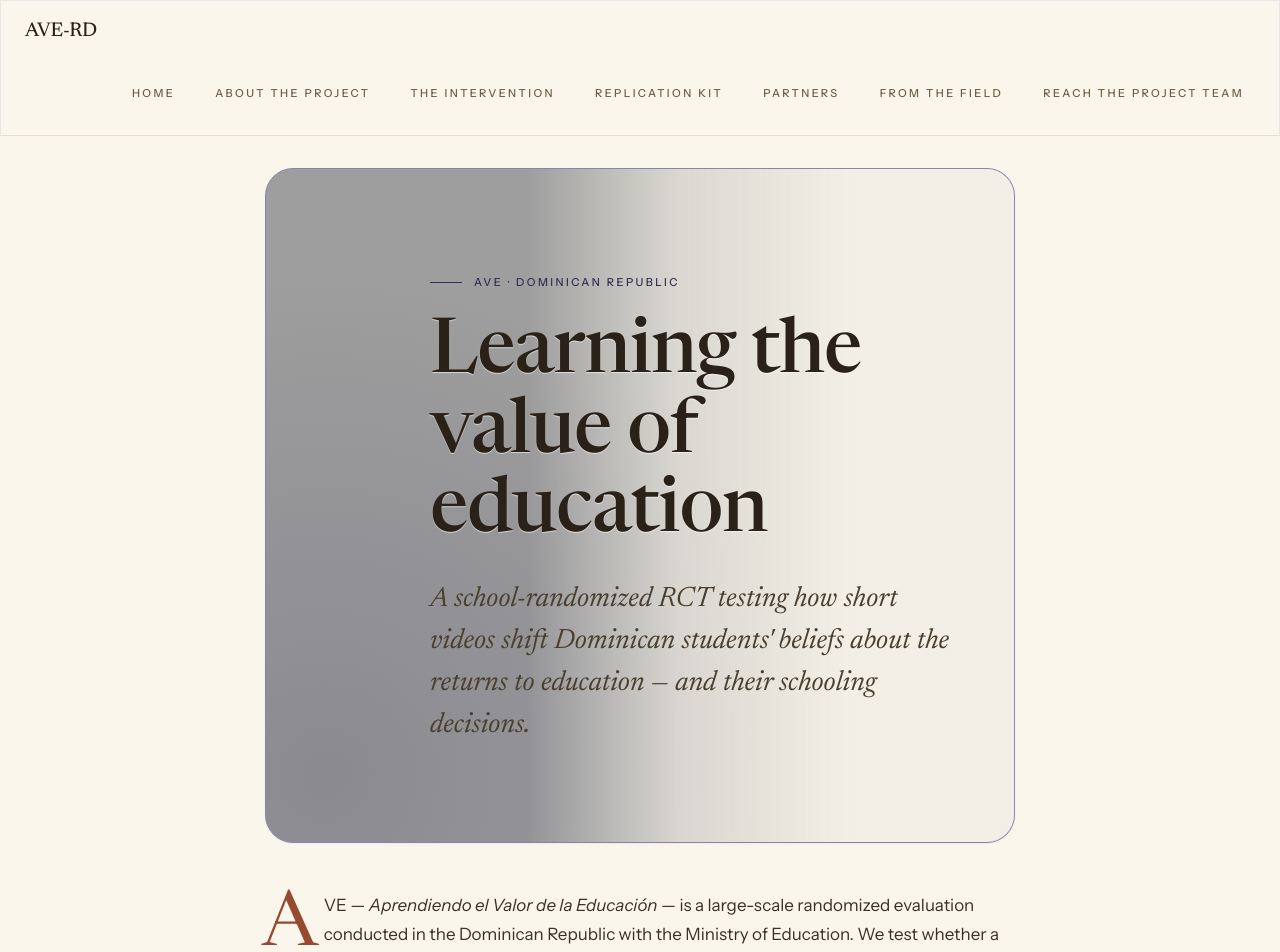
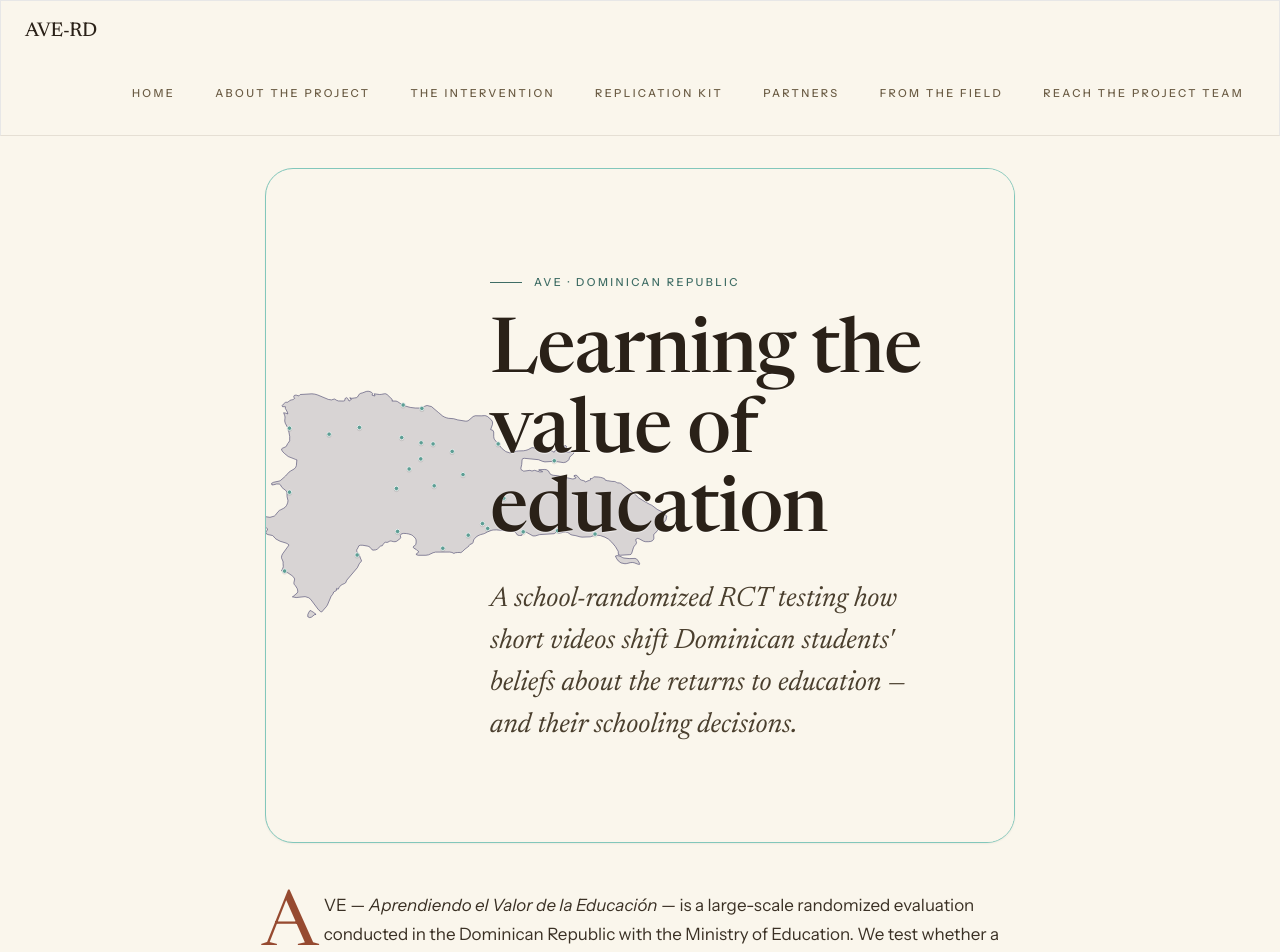
Before and after one commit to ave-rd/ave-rd.github.io, a Jekyll site: the page built from index.md, in a window 1280 px wide. Shown: the top 952 px of the page. Built offline with Jekyll 4.4.1, drawn with Linux system fonts in a browser that asks for light colours.

Commit message:
Inline DR map hero + elevate turquoise to primary
Turquoise → primary affordance
- --primary, --primary-strong, --ring all swap to turquoise
  (was cobalt). Cobalt preserved as --accent-cobalt for structural
  uses (the inline SVG country fill, the chrome). Dark-mode tokens
  flipped consistently.
- partner-card hover border swapped to turquoise-300 (was cobalt-300).

Inline DR map as the homepage hero
- _includes/dr-map.svg: 9.7 KB inline SVG generated from a public
  Natural Earth Dominican Republic feature (3 polygons, 580 verts).
  30 plausible city/town pins distributed across the country.
- _layouts/page.html includes dr-map.svg inside .map-figure when the
  page front matter sets hero-style: map. The SVG is positioned
  absolutely behind the text in the left half of the hero.
- _sass/_hero.scss styles the SVG with Iznik tokens: country fill +
  stroke use --accent-cobalt; pins are turquoise-500 with white
  rings and a subtle drop-shadow. Right-side parchment fade
  preserves text legibility.
- Pins are currently approximate — real school-location data can
  replace them by editing the pins[] list in /tmp/build_dr_svg.py
  (or hand-editing _includes/dr-map.svg).

```diff
--- a/_layouts/page.html
+++ b/_layouts/page.html
@@ -11,6 +11,12 @@ layout: default
                 class="hero{% if page.hero-style %} hero--{{ page.hero-style }}{% endif %}"
                 {% if page.hero-image %}style="--hero-image: url('{{ page.hero-image }}');"{% endif %}
             >
+                {% if page.hero-style == 'map' %}
+                <div class="map-figure" aria-hidden="true">
+                    {% include dr-map.svg %}
+                </div>
+                {% endif %}
+
                 <div class="hero__inner">
                     <div class="hero__eyebrow">{% if page.eyebrow %}{{ page.eyebrow }}{% else %}AVE-RD{% endif %}</div>
                     <h1 class="hero__title">{{ page.title }}</h1>
--- a/_sass/_components.scss
+++ b/_sass/_components.scss
@@ -163,7 +163,7 @@ main li + li { margin-top: $space-3; }
   &:focus-within {
     box-shadow: var(--shadow-md);
     transform: translateY(-2px);
-    border-color: var(--cobalt-300);
+    border-color: var(--turquoise-300);
   }
 
   &__media {
--- a/_sass/_hero.scss
+++ b/_sass/_hero.scss
@@ -47,51 +47,77 @@
 }
 
 // ----- Cartographic hero (map) -----
-// The watercolor map has cream as its dominant value; we lay text in
-// dark ink and use a soft right-side parchment fade so the eyebrow,
-// serif title and italic lede stay legible no matter where the viewport
-// is. Image is loaded via the inline --hero-image custom property.
+// Inline SVG of the Dominican Republic as the hero backdrop. The SVG
+// is positioned absolutely behind the text on the left half; on the
+// right half a soft parchment fade keeps the eyebrow + serif title +
+// italic lede legible. No raster image needed.
 .hero--map {
   min-height: 360px;
-  background-color: var(--parchment-50);
-  background-image: var(--hero-image, url('/img/hero-map.jpg'));
-  background-size: cover;
-  background-position: left center;
-  background-repeat: no-repeat;
-  border-color: var(--cobalt-300);
+  background: var(--parchment-50);
+  border-color: var(--turquoise-300);
+  padding-right: $space-6;
+
+  // The SVG itself is rendered inside .hero--map > .map-figure
+  .map-figure {
+    position: absolute;
+    inset: 0;
+    z-index: 0;
+    pointer-events: none;
+    display: block;
+    overflow: hidden;
+  }
+  .map-figure svg {
+    position: absolute;
+    top: 50%;
+    left: -4%;
+    width: 85%;
+    height: auto;
+    transform: translateY(-50%);
+  }
+  // Iznik styling for the inline SVG primitives
+  .map-country {
+    fill: var(--accent-cobalt);
+    fill-opacity: 0.18;
+    stroke: var(--accent-cobalt);
+    stroke-width: 1.6;
+    stroke-opacity: 0.95;
+    stroke-linejoin: round;
+  }
+  .map-pin {
+    fill: var(--turquoise-500);
+    stroke: #fff;
+    stroke-width: 2;
+    filter: drop-shadow(0 1px 2px rgba(0, 0, 0, 0.25));
+    transition: r var(--duration-normal) var(--ease-out),
+                fill var(--duration-fast) var(--ease-out);
+  }
 
   &::before {
     opacity: 1;
     background:
-      // Right-side parchment fade so text reads cleanly
       linear-gradient(
         90deg,
         transparent 0%,
-        transparent 35%,
-        #{rgba($parchment-50, 0.65)} 55%,
-        #{rgba($parchment-50, 0.92)} 78%
-      ),
-      // Subtle cobalt vignette in the bottom-left to deepen the map
-      radial-gradient(circle at 8% 90%, #{rgba($cobalt-700, 0.18)}, transparent 55%);
+        transparent 48%,
+        #{rgba($parchment-50, 0.70)} 60%,
+        #{rgba($parchment-50, 0.96)} 80%
+      );
   }
 
   .hero__inner {
-    margin-left: auto;          // push text into the cream side
-    max-width: 540px;
-    padding-left: $space-5;
+    margin-left: auto;
+    max-width: 460px;
   }
 
-  // Text colors for cream-on-light
   .hero__eyebrow {
-    color: var(--cobalt-700);
-    &::before { background: var(--cobalt-700); }
+    color: var(--turquoise-700);
+    &::before { background: var(--turquoise-700); }
   }
   .hero__title {
     color: var(--ink-900);
     text-shadow: 0 1px 1px rgba(255, 255, 255, 0.6);
-
     em {
-      color: var(--cobalt-700);
+      color: var(--turquoise-700);
       font-style: italic;
     }
   }
@@ -101,6 +127,7 @@
 }
 @media (min-width: $bp-sm) {
   .hero--map { min-height: 480px; }
+  .hero--map .map-figure svg { width: 60%; }
 }
 @media (min-width: $bp-md) {
   .hero--map { min-height: 540px; }
--- a/_sass/_tokens.scss
+++ b/_sass/_tokens.scss
@@ -159,14 +159,19 @@ $ink-900: #2A2118;
   --border-strong:     #{rgba($ink-700, 0.22)};
 
   // Action / accent affordances
-  --primary:           #{$cobalt-500};
-  --primary-strong:    #{$cobalt-700};
+  // Turquoise is the primary affordance — links, buttons, focus rings.
+  // Cobalt is preserved as a structural accent (used in chrome and
+  // the inline SVG map) but no longer the click color.
+  --primary:           #{$turquoise-600};
+  --primary-strong:    #{$turquoise-700};
+  --primary-soft:      #{rgba($turquoise-500, 0.10)};
   --primary-foreground:#ffffff;
   --accent-editorial:  #{$bole-600};       // eyebrows, numerals, emphasis
   --accent-research:   #{$turquoise-600};
+  --accent-cobalt:     #{$cobalt-600};     // map fills, structural accent
 
   // Focus
-  --ring:              #{$cobalt-500};
+  --ring:              #{$turquoise-500};
 
   // Status
   --success:           #{$turquoise-600};
@@ -210,12 +215,14 @@ $ink-900: #2A2118;
     --border:            #{rgba($parchment-300, 0.15)};
     --border-strong:     #{rgba($parchment-300, 0.28)};
 
-    --primary:           #{$cobalt-300};
-    --primary-strong:    #{$cobalt-100};
+    --primary:           #{$turquoise-300};
+    --primary-strong:    #{$turquoise-100};
+    --primary-soft:      #{rgba($turquoise-500, 0.20)};
     --primary-foreground:#14110C;
     --accent-editorial:  #{$bole-300};
     --accent-research:   #{$turquoise-300};
-    --ring:              #{$cobalt-300};
+    --accent-cobalt:     #{$cobalt-300};
+    --ring:              #{$turquoise-300};
 
     --success:           #{$turquoise-300};
     --warning:           #{$bole-300};
```
Also changed, not shown: _includes/dr-map.svg (added).
